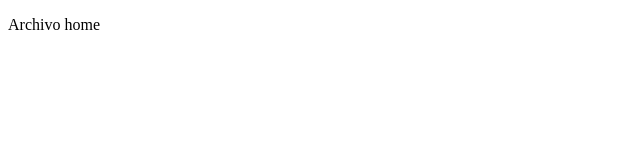
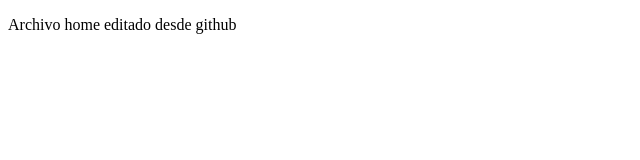
Before and after one commit to baratheon01/gitintro, a plain HTML site: page home.html in a window 1280 px wide. Shown: the whole page, without its empty margins (0-640 px from the left). Drawn offline with Linux system fonts and the light colour scheme.

Commit message:
actualizacion de home

```diff
--- a/home.html
+++ b/home.html
@@ -7,6 +7,6 @@
     <title></title>
 </head>
 <body>
-    <p>Archivo home</p>
+    <p>Archivo home editado desde github</p>
 </body>
 </html>
```
